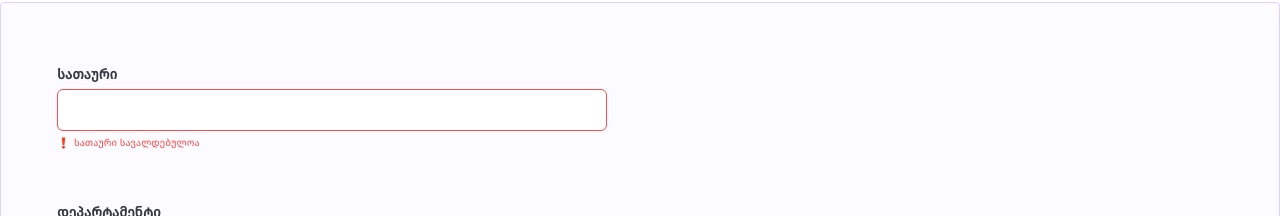
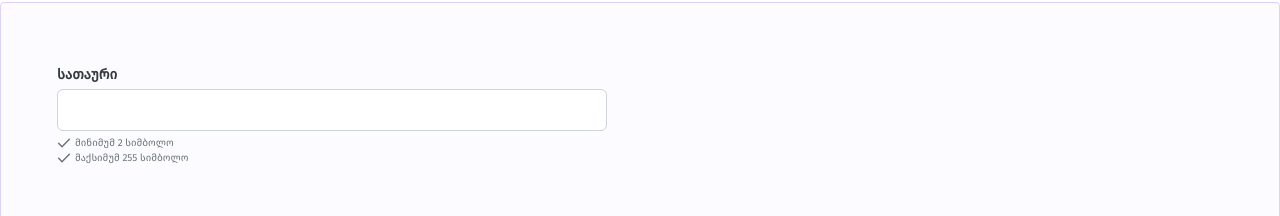
Before and after one commit to LikaSerobiani/Momentum-Progress-Tracking-Software, a React (Vite) app: page /tasks/create in a window 1280 px wide. Shown: the part 195-411 px from the top of the page. Built offline with nearby package versions, Linux system fonts and the light colour scheme; no server answers.

Commit message:
task: fixed title validation

```diff
--- a/src/pages/tasks/CreateTask.jsx
+++ b/src/pages/tasks/CreateTask.jsx
@@ -132,8 +132,7 @@ export default function CreateTask() {
                       value={values.name}
                       onChange={handleChange}
                       onBlur={handleBlur}
-                      error={errors.name}
-                      touched={touched.name}
+                      error={touched.name && errors.name}
                       minLengthValidationText="მინიმუმ 2 სიმბოლო"
                       maxLengthValidationText="მაქსიმუმ 255 სიმბოლო"
                       width="w-[550px]"
```
